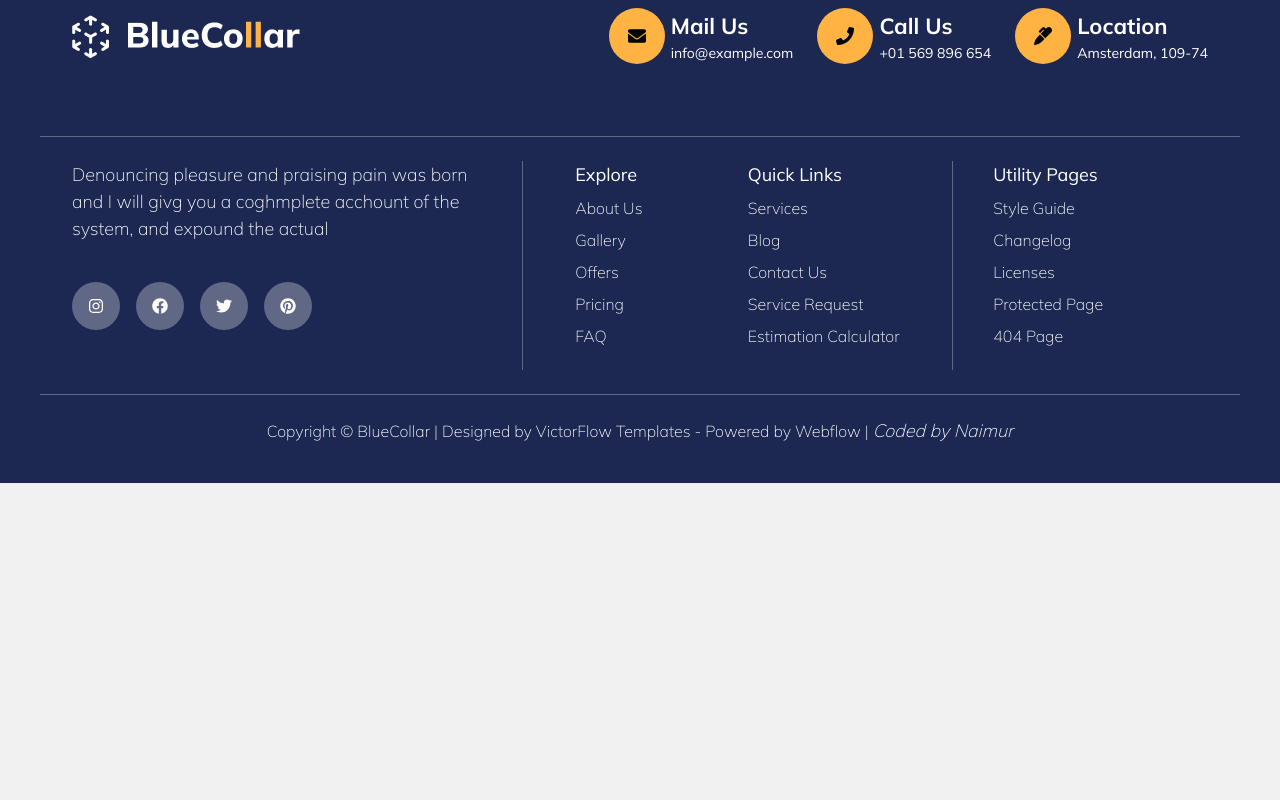
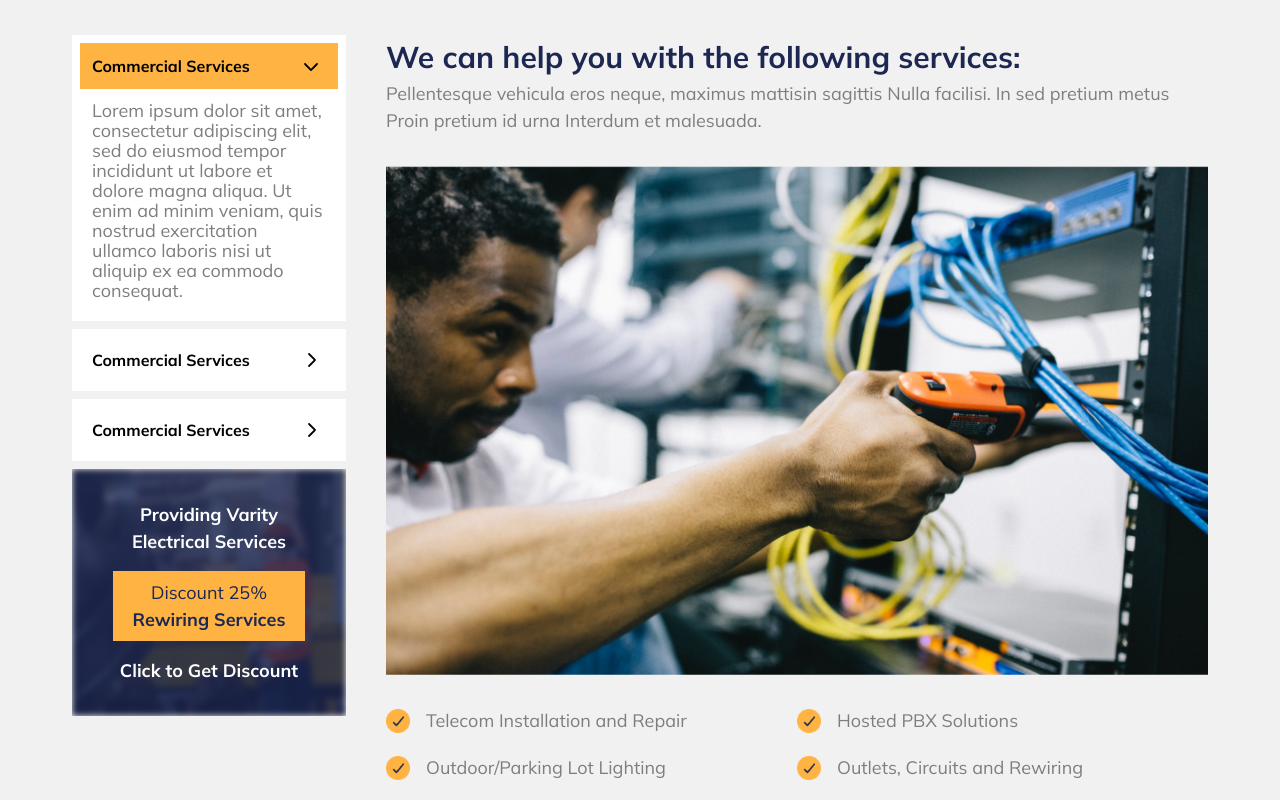
Before and after one commit to mohammad-naimur-rahman/bluecollar-figma-to-react, a React (Vite) app: page /services in a window 1280 px wide. Shown: the part 3040-3840 px from the top of the page. Before the commit the page ends 3523 px from the top, so only its background shows below. Built offline with nearby package versions, Linux system fonts and the light colour scheme.

Commit message:
completed services page with responsiveness

```diff
--- /dev/null
+++ b/src/components/lib/Accordions.jsx
@@ -0,0 +1,128 @@
+import classNames from 'classnames'
+import { useState, Children, isValidElement, cloneElement, useEffect } from 'react'
+
+export const Accordions = ({ children, className }) => {
+  const [states, setstates] = useState([])
+
+  const arr = Children.toArray(children)
+
+  useEffect(() => {
+    let temp = []
+
+    Children.map(arr, (child, i) => {
+      if (i === 0) {
+        temp.push({
+          index: i,
+          status: 'opened'
+        })
+      } else {
+        temp.push({
+          index: i,
+          status: 'closed'
+        })
+      }
+    })
+
+    setstates(temp)
+  }, [])
+
+  const modifiedChild = Children.map(arr, (child, i) => {
+    if (isValidElement(child) && child.type.name === 'AccordionItem') {
+      return cloneElement(child, {
+        states,
+        setstates,
+        index: i
+      })
+    } else {
+      return null
+    }
+  })
+  return <div className={className}>{modifiedChild}</div>
+}
+
+export const AccordionItem = ({ children, states, setstates, index, className }) => {
+  const arr = Children.toArray(children)
+  const openedIndex = states.findIndex(({ status }) => status === 'opened')
+  const modifiedChild = Children.map(arr, (child, i) => {
+    if (isValidElement(child) && ['AccordionTitle', 'AccordionContent'].includes(child.type.name)) {
+      return cloneElement(child, {
+        states,
+        setstates,
+        index,
+        openedIndex
+      })
+    } else {
+      return null
+    }
+  })
+  return <div className={classNames('p-2 shadow-lg', className)}>{modifiedChild}</div>
+}
+
+export const AccordionTitle = ({
+  children,
+  states,
+  setstates,
+  index,
+  openedIndex,
+  className,
+  arrowKey,
+  arrowKeyClassName
+}) => {
+  const handleClick = () => {
+    const newState = states.map(({ index: i }) => {
+      if (i === index) {
+        return {
+          index: i,
+          status: 'opened'
+        }
+      } else {
+        return {
+          index: i,
+          status: 'closed'
+        }
+      }
+    })
+
+    setstates(newState)
+  }
+  return (
+    <div
+      className={classNames('p-2 cursor-pointer flex items-center justify-between font-bold', className)}
+      onClick={handleClick}
+    >
+      <div>{children}</div>
+      {arrowKey ? (
+        <div className={classNames(arrowKeyClassName, { 'rotate-90': openedIndex === index })}>{arrowKey}</div>
+      ) : (
+        <div
+          className={classNames(
+            'w-0 h-0 border-t-[10px] border-transparent border-l-[10px] border-l-gray-800 border-b-[10px] border-b-transparent mr-1',
+            { 'rotate-90': openedIndex === index }
+          )}
+        ></div>
+      )}
+    </div>
+  )
+}
+export const AccordionContent = ({ children, index, openedIndex, className }) => {
+  return (
+    <div
+      className={classNames(
+        'overflow-hidden',
+        { 'max-h-[1000px]': openedIndex === index },
+        { 'max-h-0': openedIndex !== index },
+        className
+      )}
+    >
+      <div
+        className={classNames(
+          'transition-opacity duration-300',
+          { 'opacity-100': openedIndex === index },
+          { 'opacity-0': openedIndex !== index }
+        )}
+      >
+        {children}
+      </div>
+    </div>
+  )
+}
--- /dev/null
+++ b/src/components/page/Services/LastSection.jsx
@@ -0,0 +1,130 @@
+import Heading from '@components/ui/Heading.jsx'
+import logo from '@assets/images/homepage/why-choose-us-icon.png'
+import { AccordionContent, AccordionItem, AccordionTitle, Accordions } from '../../lib/Accordions'
+import { RxCaretRight } from 'react-icons/rx'
+import bg from '@assets/images/services/bg.png'
+import tick from '@assets/images/homepage/tick.png'
+import howWeWork from '@assets/images/services/how-we-works.png'
+
+const tickItems = [
+  'Telecom Installation and Repair',
+  'Hosted PBX Solutions',
+  'Outdoor/Parking Lot Lighting',
+  'Outlets, Circuits and Rewiring',
+  'HID Lighting and Control',
+  'Lighting Design',
+  'Motors and Transformers',
+  'Isolated Computer Circuits',
+  'Data/Communications Cabling',
+  'Ballast/Lamp Replacing'
+]
+
+const Tick = ({ title }) => {
+  return (
+    <div className="flex items-center pb-5 w-1/2 pr-[10%] sm:w-full sm:pr-0">
+      <img src={tick} alt="tick" className="w-6 h-6 aspect-square object-cover" />
+      <p className="text-gray pl-4">{title}</p>
+    </div>
+  )
+}
+
+const LastSection = () => {
+  return (
+    <section className="p-xxl container">
+      <div>
+        <div className="text-center">
+          <Heading title="our Services" img={logo} />
+        </div>
+        <div className="text-center">
+          <h2 className="text-secondary py-2">How We Work</h2>
+          <p className="text-gray w-2/3 lg:w-full mx-auto">
+            Pellentesque vehicula eros neque, maximus mattis est sagittis Nulla facilisi. In sed pretium metus. Proin
+            pretium id urna sit amet tincidunt.
+          </p>
+        </div>
+
+        <div className="flex lg:flex-col pt-md">
+          {/*Left Side */}
+          <div className="w-1/4 xl:w-2/5 lg:w-full lg:order-2">
+            <Accordions className="lg:mt-5">
+              <AccordionItem className="bg-white mb-2 shadow-none p-0">
+                <AccordionTitle
+                  className="bg-primary px-3 py-2"
+                  arrowKey={<RxCaretRight />}
+                  arrowKeyClassName="text-3xl"
+                >
+                  Commercial Services
+                </AccordionTitle>
+                <AccordionContent className="text-sm text-gray">
+                  <p className="p-3">
+                    Lorem ipsum dolor sit amet, consectetur adipiscing elit, sed do eiusmod tempor incididunt ut labore
+                    et dolore magna aliqua. Ut enim ad minim veniam, quis nostrud exercitation ullamco laboris nisi ut
+                    aliquip ex ea commodo consequat.
+                  </p>
+                </AccordionContent>
+              </AccordionItem>
+
+              <AccordionItem className="bg-white mb-2 shadow-none p-0">
+                <AccordionTitle className="px-3 py-2" arrowKey={<RxCaretRight />} arrowKeyClassName="text-3xl">
+                  Commercial Services
+                </AccordionTitle>
+                <AccordionContent className="text-sm text-gray">
+                  <p className="p-3">
+                    Lorem ipsum dolor sit amet, consectetur adipiscing elit, sed do eiusmod tempor incididunt ut labore
+                    et dolore magna aliqua. Ut enim ad minim veniam, quis nostrud exercitation ullamco laboris nisi ut
+                    aliquip ex ea commodo consequat.
+                  </p>
+                </AccordionContent>
+              </AccordionItem>
+
+              <AccordionItem className="bg-white mb-2 shadow-none p-0">
+                <AccordionTitle className="px-3 py-2" arrowKey={<RxCaretRight />} arrowKeyClassName="text-3xl">
+                  Commercial Services
+                </AccordionTitle>
+                <AccordionContent className="text-sm text-gray">
+                  <p className="p-3">
+                    Lorem ipsum dolor sit amet, consectetur adipiscing elit, sed do eiusmod tempor incididunt ut labore
+                    et dolore magna aliqua. Ut enim ad minim veniam, quis nostrud exercitation ullamco laboris nisi ut
+                    aliquip ex ea commodo consequat.
+                  </p>
+                </AccordionContent>
+              </AccordionItem>
+            </Accordions>
+
+            <div className="px-5 py-8 text-center flex flex-col w-full items-center justify-center text-white font-bold relative overflow-hidden">
+              <div className="absolute inset-0 w-full h-full -z-10 blur-[3px]">
+                <img src={bg} alt="how we work" className="absolute inset-0 w-full h-full object-cover" />
+                <div className="bg-secondary bg-opacity-80 absolute inset-0 w-full h-full"></div>
+              </div>
+              <p>Providing Varity</p>
+              <p>Electrical Services</p>
+              <div className="bg-primary text-secondary my-4 py-2 px-5">
+                <p className="font-normal">Discount 25%</p>
+                <p>Rewiring Services</p>
+              </div>
+              <p>Click to Get Discount</p>
+            </div>
+          </div>
+
+          {/*Right Side */}
+          <div className="w-3/4 xl:w-3/5 lg:w-full lg:order-1 ml-10 lg:ml-0">
+            <h4 className="text-secondary">We can help you with the following services:</h4>
+            <p className="text-gray">
+              Pellentesque vehicula eros neque, maximus mattisin sagittis Nulla facilisi. In sed pretium metus Proin
+              pretium id urna Interdum et malesuada.
+            </p>
+            <img src={howWeWork} alt="We can help you with the following services" className="w-full py-8" />
+
+            <div className="flex flex-wrap">
+              {tickItems.map(tickItem => (
+                <Tick key={tickItem} title={tickItem} />
+              ))}
+            </div>
+          </div>
+        </div>
+      </div>
+    </section>
+  )
+}
+
+export default LastSection
--- a/src/page/Services.tsx
+++ b/src/page/Services.tsx
@@ -2,6 +2,7 @@ import Layout from '@components/ui/Layout.jsx'
 import BreadCrumb from '@components/ui/BreadCrumb.jsx'
 import breadcrumbImg from '@assets/images/services/breadcrumb.png'
 import MainServices from '@components/page/Services/MainServices.jsx'
+import LastSection from '@components/page/Services/LastSection.jsx'
 import OurServices from '@components/page/HomePage/OurServices.jsx'
 
 const Services = () => {
@@ -10,6 +11,7 @@ const Services = () => {
       <BreadCrumb title="Services" img={breadcrumbImg} />
       <MainServices />
       <OurServices />
+      <LastSection />
     </Layout>
   )
 }
```
